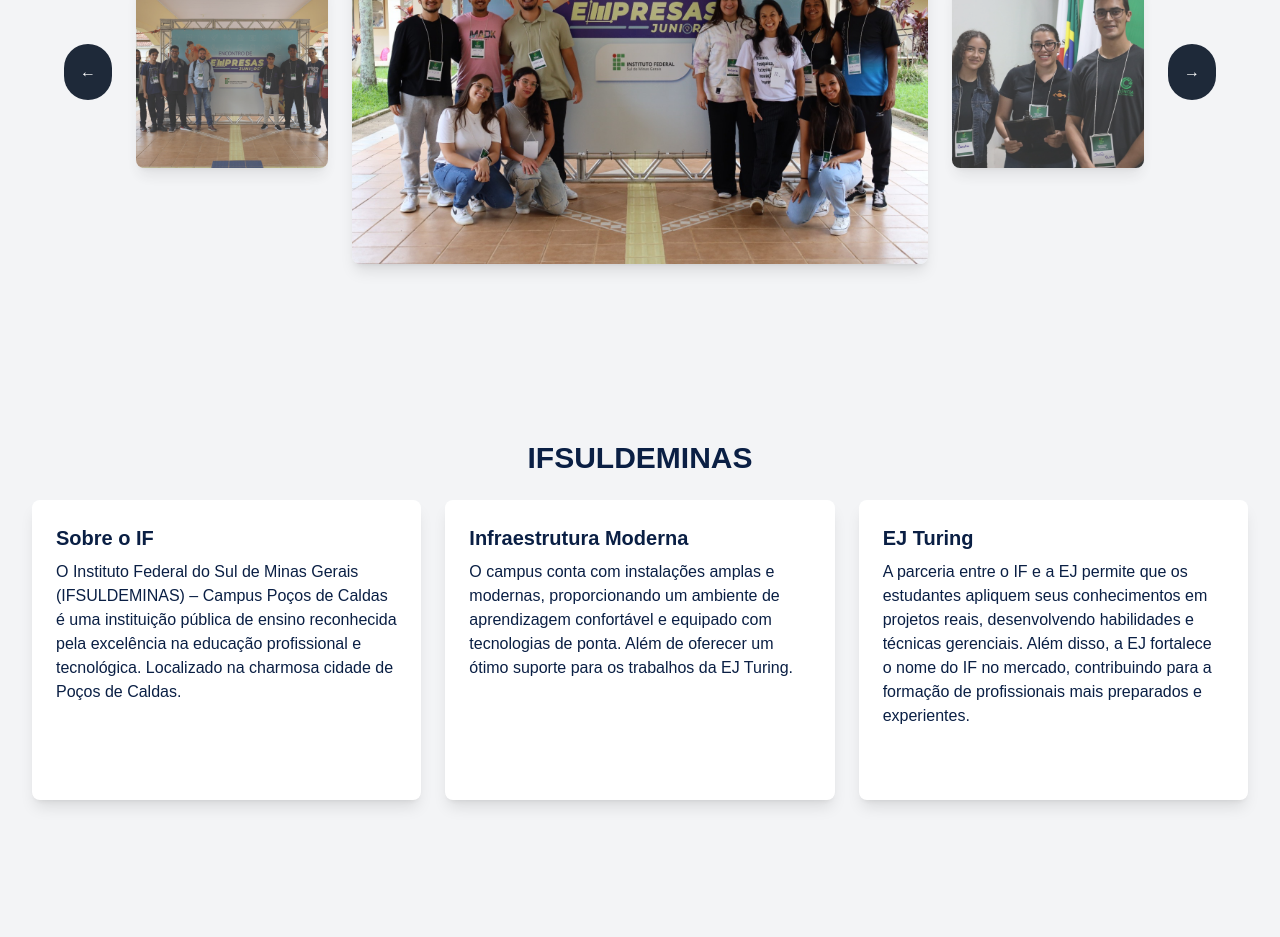
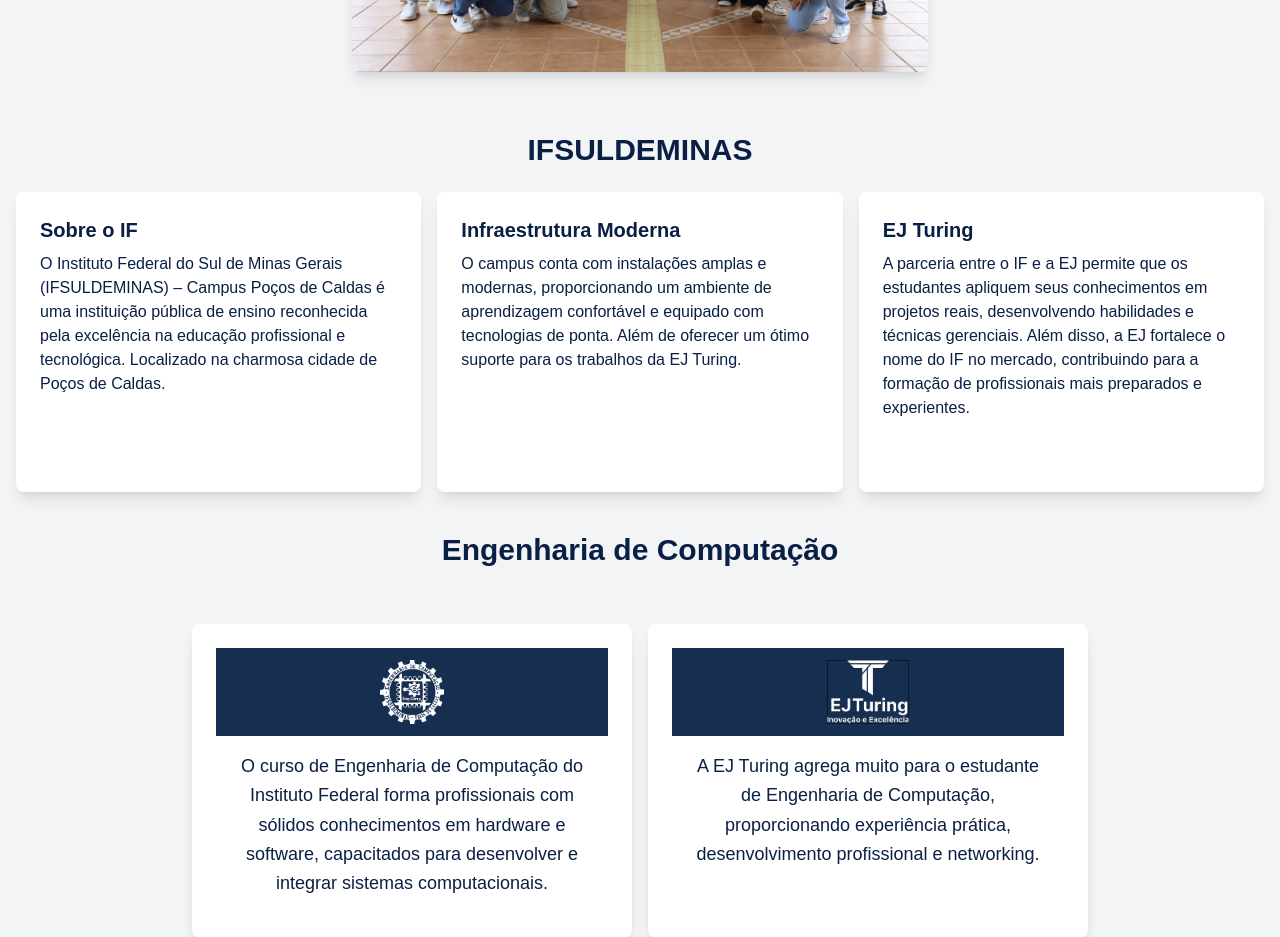
Before and after one commit to alessandro0augusto0/Dinamica-EJ-Turing, a Next.js app: page / in a window 1280 px wide. Shown: the part 1860-2797 px from the top of the page. Built offline with nearby package versions, Linux system fonts and the light colour scheme.

Commit message:
Alteração nos espaçamentos

```diff
--- a/src/app/components/about_eng_comp.jsx
+++ b/src/app/components/about_eng_comp.jsx
@@ -12,21 +12,18 @@
   }, []);
 
   return (
-    <section className="section-container bg-[#F3F4F6] !pb-6">
+    <section className="section-container bg-[#F3F4F6] pb-0">
       <div className="content-wrapper">
-        <h1 className="section-title text-[#0a1f44]">Engenharia de Computação</h1>
-
-        <div className="grid grid-cols-1 md:grid-cols-2 gap-6 max-w-4xl mx-auto">
-          <div className="card-container bg-white">
-            <div style={{ backgroundColor: '#162E50' }} className="p-3 flex justify-center">
-              <img
-                src="/Eng_branco.png"
-                alt="Logo do Instituto Federal"
-                className="h-14"
-              />
+        <h1 className="section-title text-[#0a1f44] text-center mb-4">
+          Engenharia de Computação
+        </h1>
+        <div className="grid grid-cols-1 md:grid-cols-2 gap-4 max-w-4xl mx-auto">
+          <div className="card-container bg-white shadow-lg rounded-lg overflow-hidden p-6">
+            <div className="bg-[#162E50] p-3 flex justify-center">
+              <img src="/Eng_branco.png" alt="Logo do Instituto Federal" className="h-16" />
             </div>
             <div className="p-4">
-              <p className="text-[#0a1f44]">
+              <p className="text-[#0a1f44] text-lg leading-relaxed text-center">
                 O curso de Engenharia de Computação do Instituto Federal forma
                 profissionais com sólidos conhecimentos em hardware e software,
                 capacitados para desenvolver e integrar sistemas computacionais.
@@ -34,16 +31,12 @@
             </div>
           </div>
 
-          <div className="card-container bg-white">
-            <div style={{ backgroundColor: '#162E50' }} className="p-4 flex justify-center">
-              <img
-                src="/EJ.png"
-                alt="Logo EJ Turing"
-                className="h-16"
-              />
+          <div className="card-container bg-white shadow-lg rounded-lg overflow-hidden p-6">
+            <div className="bg-[#162E50] p-3 flex justify-center">
+              <img src="/EJ.png" alt="Logo EJ Turing" className="h-16" />
             </div>
             <div className="p-4">
-              <p className="text-[#0a1f44]">
+              <p className="text-[#0a1f44] text-lg leading-relaxed text-center">
                 A EJ Turing agrega muito para o estudante de Engenharia de
                 Computação, proporcionando experiência prática, desenvolvimento
                 profissional e networking.
--- a/src/app/components/contato.jsx
+++ b/src/app/components/contato.jsx
@@ -23,7 +23,7 @@
         <h2 className="section-title text-[#0a1f44]">Entre em Contato</h2>
 
         <div className="max-w-5xl mx-auto flex flex-col md:flex-row items-start justify-between gap-8">
-          <div className="card-container w-full md:w-1/2 bg-white p-4">
+          <div className="card-container w-full md:w-1/2 bg-white p-4" data-aos="fade-up">
             <h3 className="text-[#0a1f44] font-semibold text-lg mb-3">
               Fale com a gente!
             </h3>
--- a/src/app/components/if.jsx
+++ b/src/app/components/if.jsx
@@ -2,7 +2,6 @@
 import { useEffect } from "react";
 import AOS from "aos";
 import "aos/dist/aos.css"; // Importa os estilos do AOS
-
 
 export default function IfSUl() {
   useEffect(() => {
@@ -11,43 +10,86 @@
       easing: "ease-in-out", // Tipo de transição
     });
   }, []);
+
   return (
-    <section className="section-container bg-[#F3F4F6] !pb-6">
-      <div className="content-wrapper">
+    <section className="section-container bg-[#F3F4F6] !m-0 !p-0">
+      <div className="content-wrapper !m-0 !p-0">
         <h1 className="section-title text-[#0a1f44]">IFSULDEMINAS</h1>
 
-        <div className="grid grid-cols-1 md:grid-cols-3 gap-6 mt-6">
+        <div className="grid grid-cols-1 md:grid-cols-3 gap-4 mt-4">
           <div className="card-container h-[300px] bg-white" data-aos="fade-up">
             <h2 className="text-xl font-semibold text-[#0a1f44]">Sobre o IF</h2>
             <p className="text-[#0a1f44] mt-2 text-left">
               O Instituto Federal do Sul de Minas Gerais (IFSULDEMINAS) – Campus
-              Poços de Caldas é uma instituição pública de ensino reconhecida pela
-              excelência na educação profissional e tecnológica. Localizado na
-              charmosa cidade de Poços de Caldas.
+              Poços de Caldas é uma instituição pública de ensino reconhecida
+              pela excelência na educação profissional e tecnológica. Localizado
+              na charmosa cidade de Poços de Caldas.
             </p>
           </div>
 
           <div className="card-container h-[300px] bg-white" data-aos="fade-up">
-            <h2 className="text-xl font-semibold text-[#0a1f44]">Infraestrutura Moderna</h2>
+            <h2 className="text-xl font-semibold text-[#0a1f44]">
+              Infraestrutura Moderna
+            </h2>
             <p className="text-[#0a1f44] mt-2 text-left">
-              O campus conta com instalações amplas e modernas, proporcionando um
-              ambiente de aprendizagem confortável e equipado com tecnologias de
-              ponta. Além de oferecer um ótimo suporte para os trabalhos da EJ
-              Turing.
+              O campus conta com instalações amplas e modernas, proporcionando
+              um ambiente de aprendizagem confortável e equipado com tecnologias
+              de ponta. Além de oferecer um ótimo suporte para os trabalhos da
+              EJ Turing.
             </p>
           </div>
 
           <div className="card-container h-[300px] bg-white" data-aos="fade-up">
             <h2 className="text-xl font-semibold text-[#0a1f44]">EJ Turing</h2>
             <p className="text-[#0a1f44] mt-2 text-left">
-              A parceria entre o IF e a EJ permite que os estudantes apliquem seus
-              conhecimentos em projetos reais, desenvolvendo habilidades e
+              A parceria entre o IF e a EJ permite que os estudantes apliquem
+              seus conhecimentos em projetos reais, desenvolvendo habilidades e
               técnicas gerenciais. Além disso, a EJ fortalece o nome do IF no
               mercado, contribuindo para a formação de profissionais mais
               preparados e experientes.
             </p>
           </div>
         </div>
+
+        {/* Engenharia de Computação - Ajustado para evitar espaçamento extra */}
+        <div className="content-wrapper !mt-0 !pt-0">
+          <h1 className="section-title text-[#0a1f44] text-center mb-4 py-10">
+            Engenharia de Computação
+          </h1>
+          <div className="grid grid-cols-1 md:grid-cols-2 gap-4 max-w-4xl mx-auto">
+            <div className="card-container bg-white shadow-lg rounded-lg overflow-hidden p-6">
+              <div className="bg-[#162E50] p-3 flex justify-center">
+                <img
+                  src="/Eng_branco.png"
+                  alt="Logo do Instituto Federal"
+                  className="h-16"
+                />
+              </div>
+              <div className="p-4">
+                <p className="text-[#0a1f44] text-lg leading-relaxed text-center">
+                  O curso de Engenharia de Computação do Instituto Federal
+                  forma profissionais com sólidos conhecimentos em hardware
+                  e software, capacitados para desenvolver e integrar
+                  sistemas computacionais.
+                </p>
+              </div>
+            </div>
+
+            <div className="card-container bg-white shadow-lg rounded-lg overflow-hidden p-6">
+              <div className="bg-[#162E50] p-3 flex justify-center">
+                <img src="/EJ.png" alt="Logo EJ Turing" className="h-16" />
+              </div>
+              <div className="p-4">
+                <p className="text-[#0a1f44] text-lg leading-relaxed text-center">
+                  A EJ Turing agrega muito para o estudante de Engenharia de
+                  Computação, proporcionando experiência prática,
+                  desenvolvimento profissional e networking.
+                </p>
+              </div>
+            </div>
+          </div>
+        </div>
+
       </div>
     </section>
   );
--- a/src/app/components/navBar.jsx
+++ b/src/app/components/navBar.jsx
@@ -53,7 +53,7 @@
       <div className="relative max-w-7xl mx-auto px-4 sm:px-6 lg:px-8">
         <div className="flex justify-between items-center h-16">
           <div className="flex items-center">
-            <Image src="/logo.png" alt="EJ Turing" width={60} height={60} />
+            <Image src="/logo_footer.png" alt="EJ Turing" width={150} height={150} />
           </div>
 
           {/* Botão de menu (hamburger) para dispositivos móveis */}
--- a/src/app/components/services.jsx
+++ b/src/app/components/services.jsx
@@ -42,7 +42,7 @@
   return (
     <section className="section-container bg-[#F3F4F6]">
       <div className="content-wrapper">
-        <h2 className="section-title text-[#0a1f44]">Nossos Serviços</h2>
+        <h2 className="section-title text-[#0a1f44] py-8">Nossos Serviços</h2>
         <div className="flex flex-col items-center justify-center">
           <div className="text-center max-w-2xl mx-auto">
             <p className="mt-4 text-[#0a1f44] text-lg">
--- a/src/app/page.js
+++ b/src/app/page.js
@@ -41,27 +41,23 @@
 
       {/* Seção Sobre */}
       <section id="sobre" className="w-full bg-gray-100">
-        <div className="w-full max-w-7xl mx-auto px-4 py-16">
+        <div className="w-full max-w-7xl mx-auto px-4">
           <Sobre />
         </div>
 
-        <div className="w-full max-w-7xl mx-auto px-4 py-16">
+        <div className="w-full max-w-7xl mx-auto px-4">
           <h2 className="text-3xl font-bold text-yellow-500 mb-8 text-center">
             Venha nos conhecer e faça parte dessa transformação
           </h2>
           <Carrossel images={ejTuringImages} />
         </div>
 
-        <div className="w-full max-w-7xl mx-auto px-4 py-16">
+        <div className="w-full max-w-7xl mx-auto px-4 py-15">
           <IfSUl />
         </div>
 
-        <div className="w-full max-w-7xl mx-auto px-4 py-16">
-          <About_Eng />
-        </div>
-
-        <div className="w-full max-w-7xl mx-auto px-4 py-16">
-          <h2 className="text-3xl font-bold text-yellow-500 mb-8 text-center">
+        <div className="w-full max-w-7xl mx-auto px-4 py-4">
+          <h2 className="text-3xl font-bold text-yellow-500 text-center py-10">
             Fotos da WeekEng em parceria com a EJ Turing
           </h2>
           <Carrossel images={weekengImages} />
@@ -77,7 +73,7 @@
 
       {/* Seção Contato */}
       <section id="contato" className="w-full bg-gray-100">
-        <div className="w-full max-w-7xl mx-auto px-4 py-16">
+        <div className="w-full max-w-7xl mx-auto px-4 py-4">
           <Contato />
         </div>
       </section>
```
